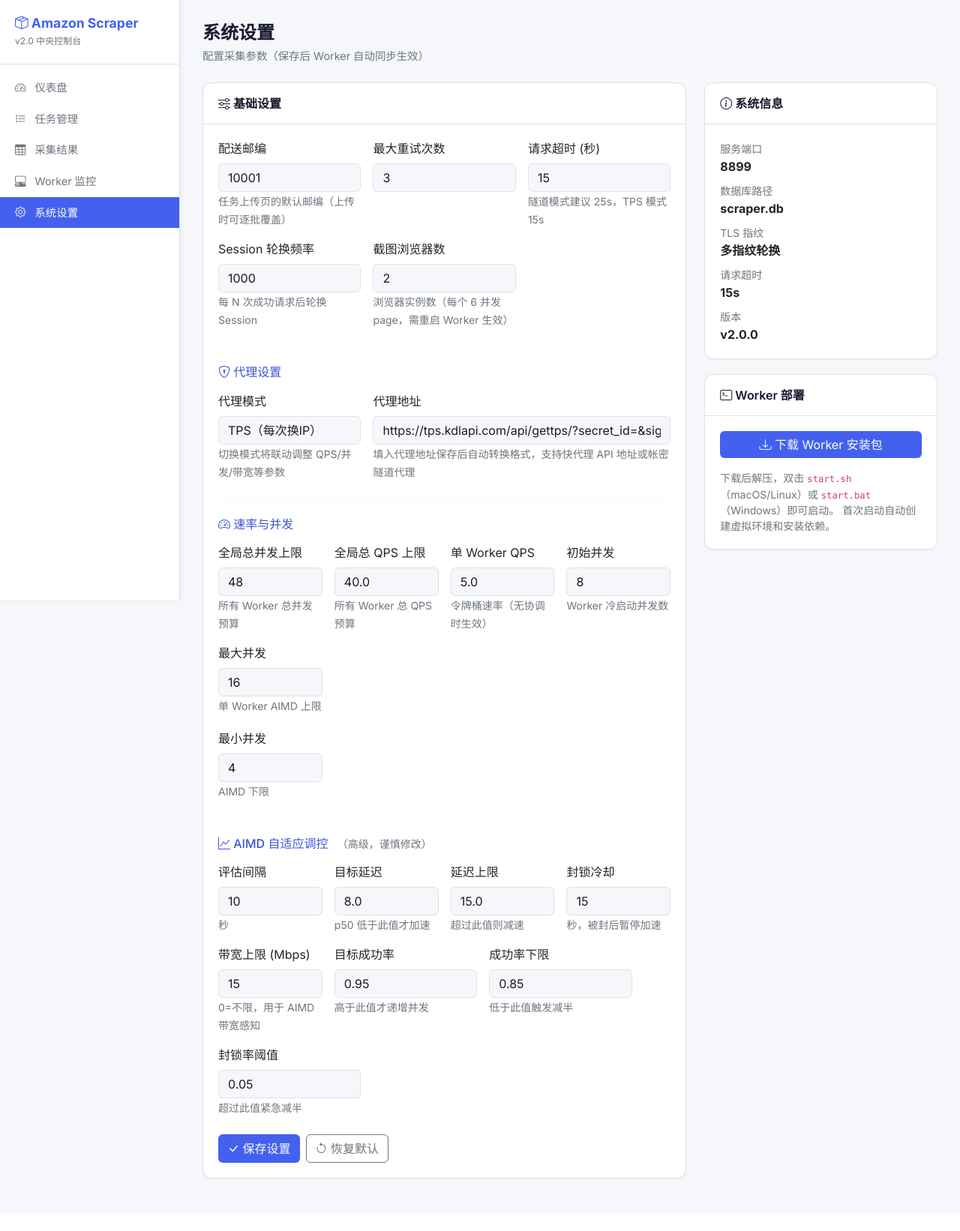
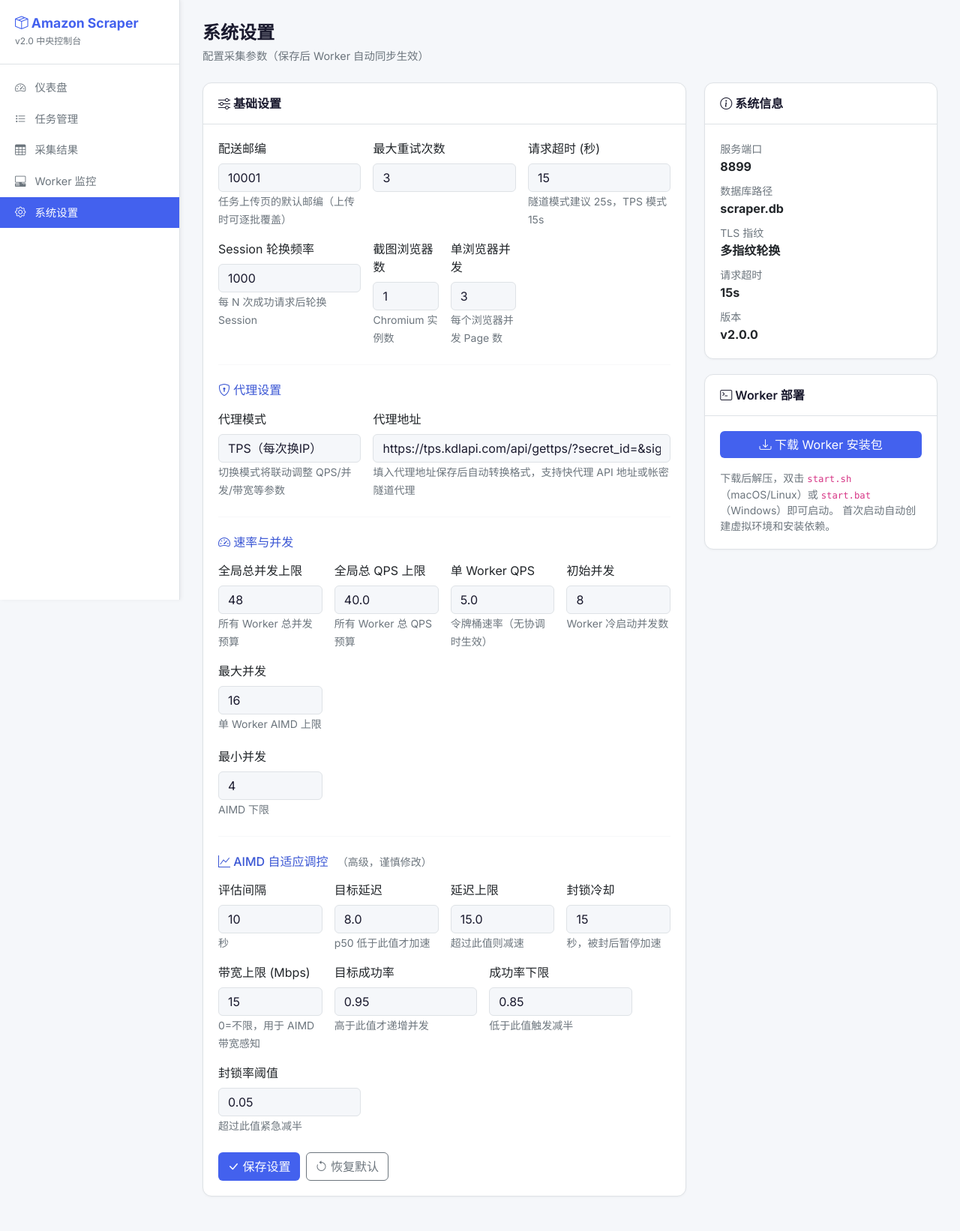
Before and after one commit to ElijahRRR/amazon-scraper-v2, a FastAPI app: page /settings in a window 1280 px wide. Shown: the whole page at 75% size. Before the commit the page ends 1574 px from the top, so only its background shows below. Run offline with FastAPI, Linux system fonts and the light colour scheme.

Commit message:
feat: 前端新增「单浏览器并发」设置，截图参数拆分为两项
- screenshot_browsers: Chromium 实例数（默认 1）
- screenshot_pages_per_browser: 每个浏览器并发 Page 数（默认 3）
- 总截图并发 = 浏览器数 × 单浏览器并发
- 前端设置页两个独立输入框，Worker 同步后下次启动截图子进程生效

Co-Authored-By: Claude Opus 4.6 <noreply@anthropic.com>

```diff
--- a/server.py
+++ b/server.py
@@ -95,7 +95,8 @@ def _default_settings() -> dict:
         "min_concurrency": config.MIN_CONCURRENCY,
         "max_concurrency": config.MAX_CONCURRENCY,
         "session_rotate_every": config.SESSION_ROTATE_EVERY,
-        "screenshot_browsers": 2,
+        "screenshot_browsers": 1,
+        "screenshot_pages_per_browser": 3,
         "adjust_interval": config.ADJUST_INTERVAL_S,
         "target_latency": config.TARGET_LATENCY_S,
         "max_latency": config.MAX_LATENCY_S,
@@ -947,7 +948,8 @@ async def update_settings(request: Request):
         "min_concurrency":      (int,   1,    20),
         "max_concurrency":      (int,   2,    500),
         "session_rotate_every": (int,   50,   10000),
-        "screenshot_browsers":    (int, 1,    20),
+        "screenshot_browsers":    (int, 1,    10),
+        "screenshot_pages_per_browser": (int, 1, 10),
         "adjust_interval":      (int,   3,    60),
         "target_latency":       (float, 1,    30),
         "max_latency":          (float, 2,    60),
--- a/templates/settings.html
+++ b/templates/settings.html
@@ -37,11 +37,17 @@
                                    value="{{ settings.session_rotate_every }}" min="50" max="10000">
                             <small class="text-secondary">每 N 次成功请求后轮换 Session</small>
                         </div>
-                        <div class="col-md-4">
+                        <div class="col-md-2">
                             <label class="form-label">截图浏览器数</label>
                             <input type="number" class="form-control" name="screenshot_browsers"
-                                   value="{{ settings.screenshot_browsers }}" min="1" max="20">
-                            <small class="text-secondary">浏览器实例数（每个 6 并发 page，需重启 Worker 生效）</small>
+                                   value="{{ settings.screenshot_browsers }}" min="1" max="10">
+                            <small class="text-secondary">Chromium 实例数</small>
+                        </div>
+                        <div class="col-md-2">
+                            <label class="form-label">单浏览器并发</label>
+                            <input type="number" class="form-control" name="screenshot_pages_per_browser"
+                                   value="{{ settings.screenshot_pages_per_browser }}" min="1" max="10">
+                            <small class="text-secondary">每个浏览器并发 Page 数</small>
                         </div>
                     </div>
 
@@ -279,7 +285,7 @@ document.getElementById('settingsForm').addEventListener('submit', async (e) =>
     // 数值类型转换
     const intFields = ['max_retries', 'request_timeout', 'session_rotate_every', 'initial_concurrency',
                        'min_concurrency', 'max_concurrency', 'adjust_interval', 'cooldown_after_block',
-                       'proxy_bandwidth_mbps', 'screenshot_browsers', 'global_max_concurrency',
+                       'proxy_bandwidth_mbps', 'screenshot_browsers', 'screenshot_pages_per_browser', 'global_max_concurrency',
                        'tunnel_channels', 'tunnel_rotate_interval',
                        'tunnel_max_concurrency', 'tunnel_initial_concurrency',
                        'per_channel_max_concurrency'];
--- a/worker.py
+++ b/worker.py
@@ -624,6 +624,10 @@ class Worker:
         if new_browsers and new_browsers != self._browsers_count:
             self._browsers_count = new_browsers
             changes.append(f"screenshot_browsers={new_browsers} (截图子进程下次启动时生效)")
+        new_pages = s.get("screenshot_pages_per_browser")
+        if new_pages and new_pages != self._pages_per_browser:
+            self._pages_per_browser = new_pages
+            changes.append(f"screenshot_pages_per_browser={new_pages} (截图子进程下次启动时生效)")
 
         return changes
 
```
